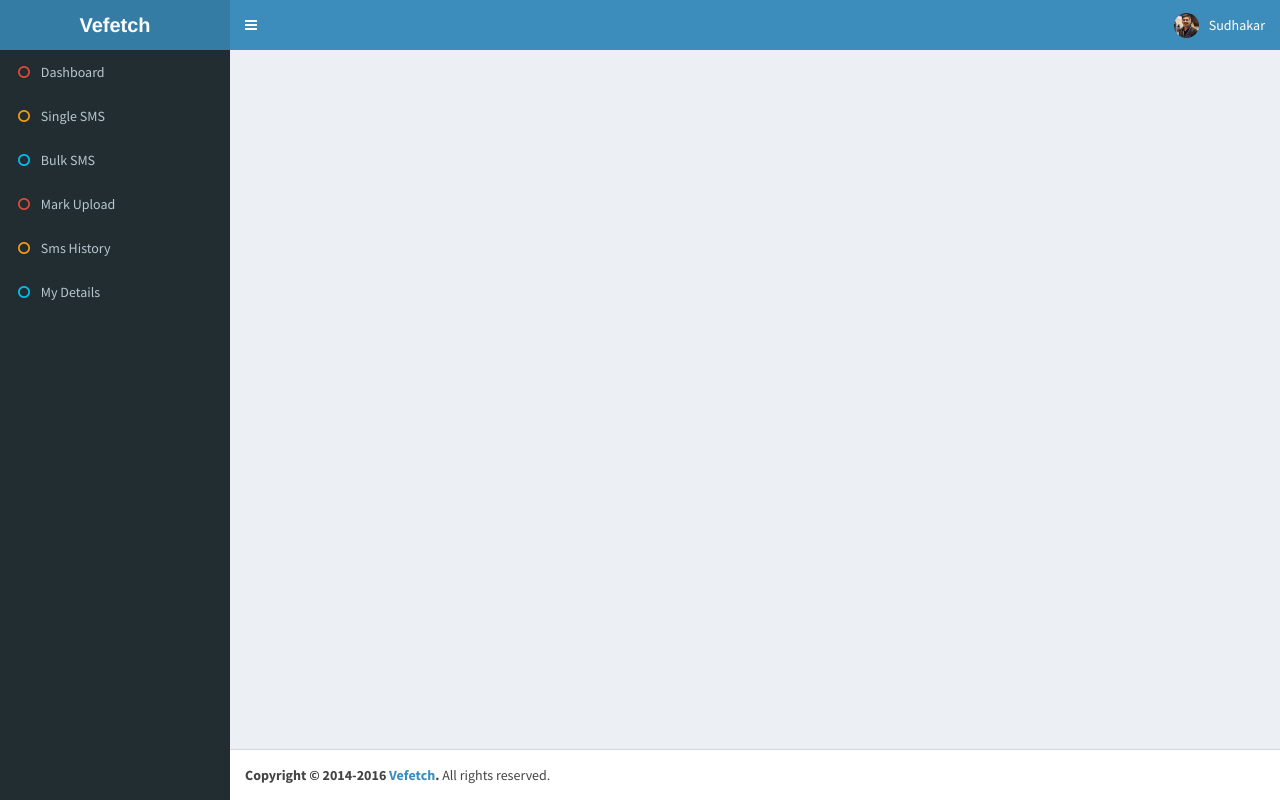
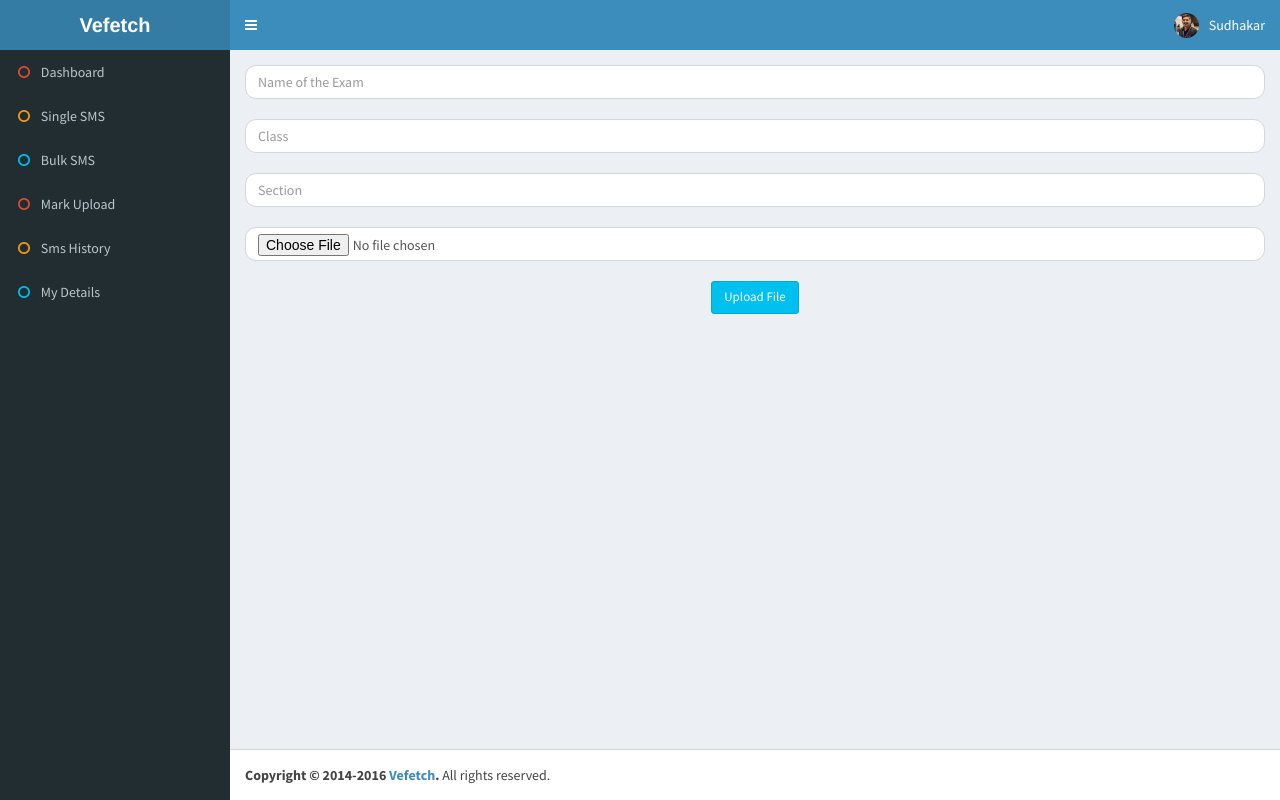
Before and after one commit to Vefetch-Technologies/SMS-API, a PHP site: template view/mark_upload.php in a window 1280 px wide. Run offline with PHP 8.4, Linux system fonts and the light colour scheme; the template is opened without the code that fills it, so the values that code supplies are empty; some libraries are stand-ins or nearby versions.

Commit message:
created markupload

```diff
--- a/view/mark_upload.php
+++ b/view/mark_upload.php
@@ -0,0 +1,12 @@
+<?php include_once 'header.php'; ?>
+
+	<input type="textbox" class="form-control" name="name_of_exam" placeholder="Name of the Exam" required><br/>
+	<input type="textbox" class="form-control" name="class" placeholder="Class" required><br/>
+	<input type="textbox" class="form-control" name="section" placeholder="Section" required><br/>
+	<input type="file" class="form-control" name="markUpload" required><br/>
+	<p style="text-align:center">
+	<input type="submit" class="btn btn-info" style="font-size: 13px;"value="Upload File" name="submit">
+	</p>
+
+
+<?php include_once 'footer.php'; ?>
```
Also changed, not shown: view/home.php (+0 -34 lines).
